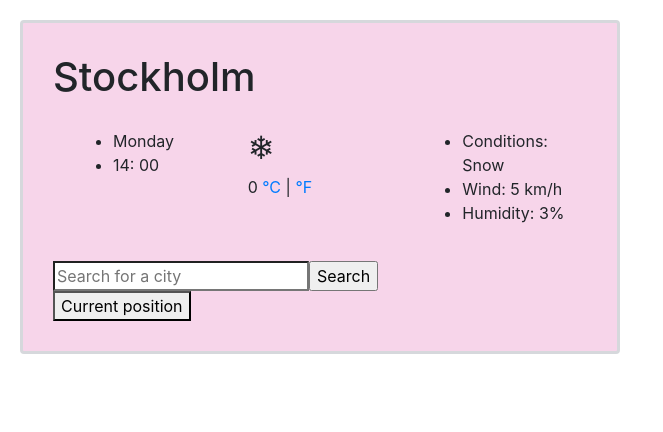
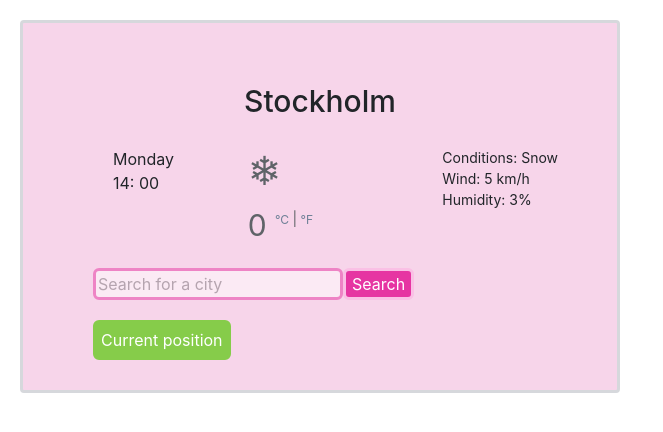
Before and after one commit to L-Sundvall/weather-app-react2.0, a React (Create React App) app: page / in a window 1280 px wide. Shown: the top 432 px of the page, without its empty margins (0-663 px from the left). Built offline with nearby package versions, Linux system fonts and the light colour scheme.

Commit message:
Added forecast

```diff
--- /dev/null
+++ b/src/Search.css
@@ -0,0 +1,28 @@
+.current-button {
+  margin-top: 20px;
+  margin-left: 40px;
+  background-color: #86cc4a;
+  padding: 5px;
+  border: solid #86cc4a;
+  color: #fff;
+  border-radius: 6px;
+}
+.current-button:hover {
+  border: solid #6e8097;
+  transition: all 200ms ease;
+}
+.Search-button {
+  background-color: #e635a2;
+  border: solid #fac0e5;
+  color: #fff;
+  border-radius: 6px;
+  padding: 7px, 7px;
+}
+
+.search-input {
+  margin-left: 40px;
+  width: 250px;
+  border: solid #e635a2;
+  border-radius: 6px;
+  opacity: 0.5;
+}
--- a/src/Search.js
+++ b/src/Search.js
@@ -1,4 +1,5 @@
 import React from "react";
+import "./Search.css";
 
 export default function Search(){
 return (
@@ -6,8 +7,9 @@ return (
             <form>
               <input
                 type="search"
+                className="search-input"
                 placeholder="Search for a city"/>
-              <input type="submit" value="Search" className="Search-button" />
+              <input type="submit"  value="Search" className="Search-button" />
             </form>
             <button className="current-button">Current position</button>
           </div>); }
--- /dev/null
+++ b/src/Weather.css
@@ -0,0 +1,72 @@
+.head-city {
+  text-align: center;
+  margin-top: 30px;
+  font-size: 30px;
+}
+
+li {
+  list-style: none;
+  text-decoration: none;
+}
+li::first-letter {
+  text-transform: capitalize;
+}
+.weather-list {
+  font-size: 14px;
+  padding-left: 20px;
+}
+.current-temp {
+  font-size: 30px;
+  color: #5f6368;
+}
+
+.day-emoji {
+  font-size: 40px;
+}
+.days {
+  padding: 3px;
+  text-align: center;
+}
+p {
+  color: #96a3c5;
+  font-family: "Montserrat", sans-serif;
+  font-family: "Oswald", sans-serif;
+}
+#code-link {
+  color: #86cc4a;
+  font-family: "Montserrat", sans-serif;
+  font-family: "Oswald", sans-serif;
+}
+#head-emoji {
+  width: 60px;
+}
+#celsius {
+  position: relative;
+  bottom: 12px;
+  color: #6e8097;
+  font-size: 12px;
+}
+
+#celsius:hover {
+  text-decoration: none;
+  color: #5f6368;
+}
+#slash {
+  position: relative;
+  bottom: 12px;
+  font-size: 14px;
+}
+#farenheit {
+  position: relative;
+  bottom: 12px;
+  color: #6e8097;
+  font-size: 12px;
+}
+
+#farenheit:hover {
+  text-decoration: none;
+  color: #5f6368;
+}
+.uppdated {
+  font-size: 18px;
+}
--- a/src/Weather.js
+++ b/src/Weather.js
@@ -1,12 +1,13 @@
 import React from "react";
+import "./Weather.css";
 
 export default function Weather () {
     return (
         <div>
     <h1 className="head-city" > Stockholm </h1>
-    <div class="card-body">
-            <div class="row">
-              <div class="col-4">
+    <div className="card-body">
+            <div className="row">
+              <div className="col-4">
                 <ul id="time">
                   <li id="current-day"> Monday</li>
                   <li>
@@ -16,17 +17,17 @@ export default function Weather () {
                 </ul>
               </div>
 
-              <div class="col-4">
-                <span class="current-temp">
-                  <h2>❄</h2>
+              <div className="col-4">
+                <span className="current-temp">
+                  <h2 className="day-emoji">❄</h2>
                   <span id="temperature"> 0 </span>
                   <a href="#" id="celsius"> °C </a> <span id="slash"> |</span>
                   <a href="#" id="farenheit"> °F</a>
                 </span>
               </div>
 
-              <div class="col-4">
-                <ul class="weather-list">
+              <div className="col-4">
+                <ul className="weather-list">
                   <li id="conditions">Conditions: Snow</li>
                   <li id="wind-speed">Wind: 5 km/h</li>
                   <li id="humidity">Humidity: 3%</li>
```
Also changed, not shown: src/Forecast.js (added, +65 -0 lines), 1 other file (tests, documents, lock files or other folders).
